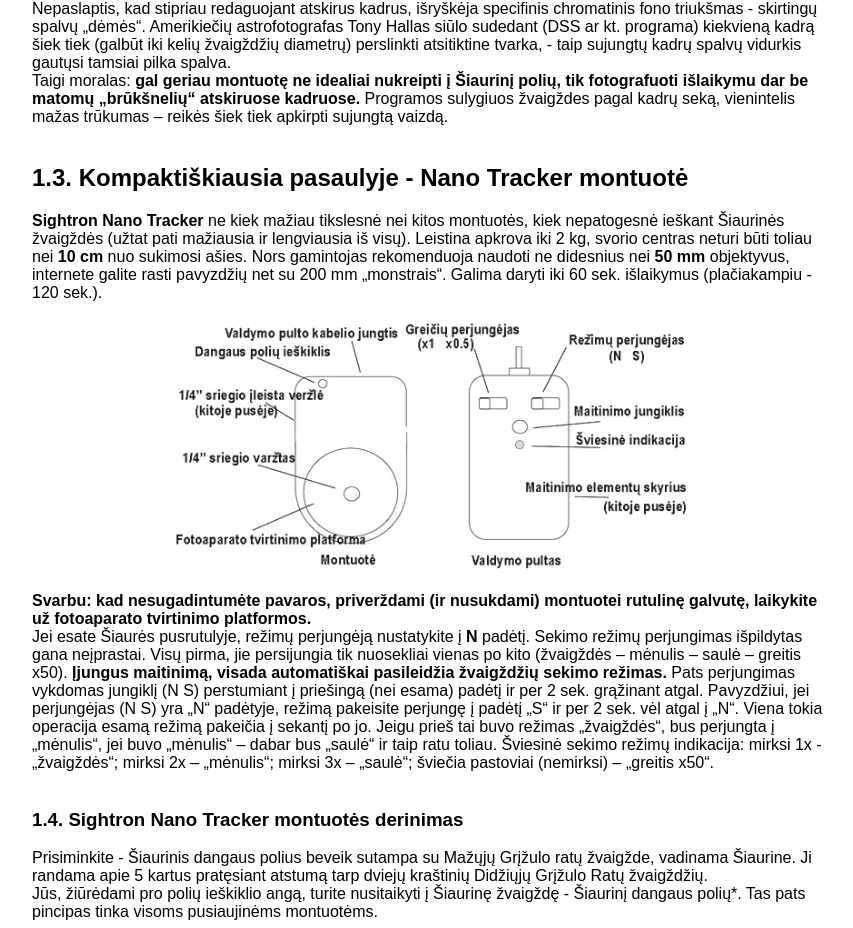
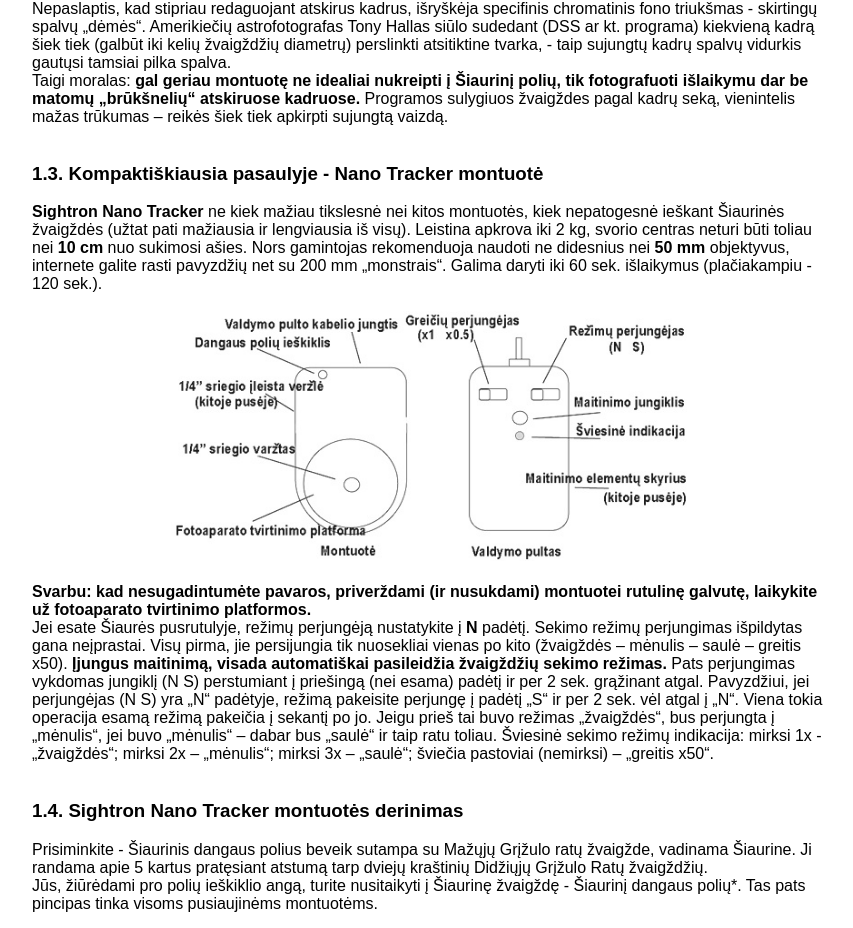
Before and after one commit to vyga-foto/Astrofotografija-lengvai, a plain HTML site: page 1_O_vis_dėlto_ji_sukasi/index.html in a window 1280 px wide. Shown: the part 1628-2556 px from the top of the page, without its empty margins (208-1061 px from the left). Drawn offline with Linux system fonts and the light colour scheme.

Commit message:
Update index.html

```diff
--- a/1_O_vis_dėlto_ji_sukasi/index.html
+++ b/1_O_vis_dėlto_ji_sukasi/index.html
@@ -49,7 +49,7 @@ Populiarėjant astrofotografijai, rinkoje atsiranda daug lengvų ir komaktiškų
 Nepaslaptis, kad stipriau redaguojant atskirus kadrus, išryškėja specifinis chromatinis fono triukšmas - skirtingų spalvų „dėmės“. Amerikiečių astrofotografas Tony Hallas siūlo sudedant (DSS ar kt. programa) kiekvieną kadrą šiek tiek (galbūt iki kelių žvaigždžių diametrų) perslinkti atsitiktine tvarka, - taip sujungtų kadrų  spalvų vidurkis gautųsi tamsiai pilka spalva.<br>
 Taigi moralas: <b>gal geriau montuotę ne idealiai nukreipti į Šiaurinį polių, tik fotografuoti išlaikymu dar be matomų „brūkšnelių“ atskiruose kadruose.</b> Programos sulygiuos žvaigždes pagal kadrų seką, vienintelis mažas trūkumas – reikės šiek tiek apkirpti sujungtą vaizdą.<br><br>
 
-<h2>1.3. Kompaktiškiausia  pasaulyje - Nano  Tracker montuotė</h2>
+<h3>1.3. Kompaktiškiausia  pasaulyje - Nano  Tracker montuotė</h3>
 <b>Sightron Nano Tracker</b> ne kiek mažiau tikslesnė nei kitos montuotės, kiek nepatogesnė ieškant Šiaurinės žvaigždės (užtat pati mažiausia ir lengviausia iš visų). Leistina apkrova iki 2 kg, svorio centras neturi būti toliau nei <b>10 cm</b> nuo sukimosi ašies. Nors gamintojas rekomenduoja naudoti ne didesnius nei <b>50 mm</b> objektyvus, internete galite rasti pavyzdžių net su 200 mm „monstrais“. Galima daryti iki 60 sek. išlaikymus (plačiakampiu - 120 sek.).<br><br>
 
 <center><img src="img/nano_tracker.jpg" height="250" alt="Sightron Nano Tracker pusiaujinė montuotė"></center><br>
```
